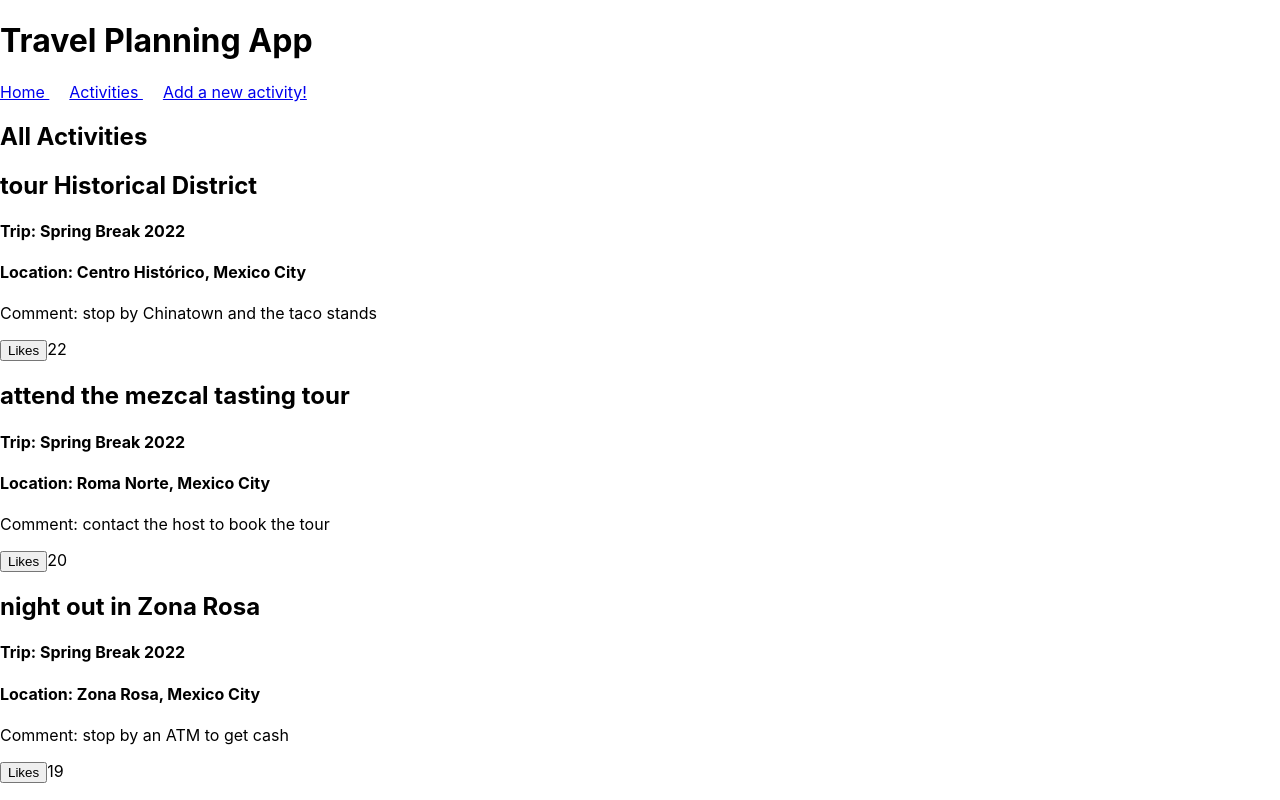
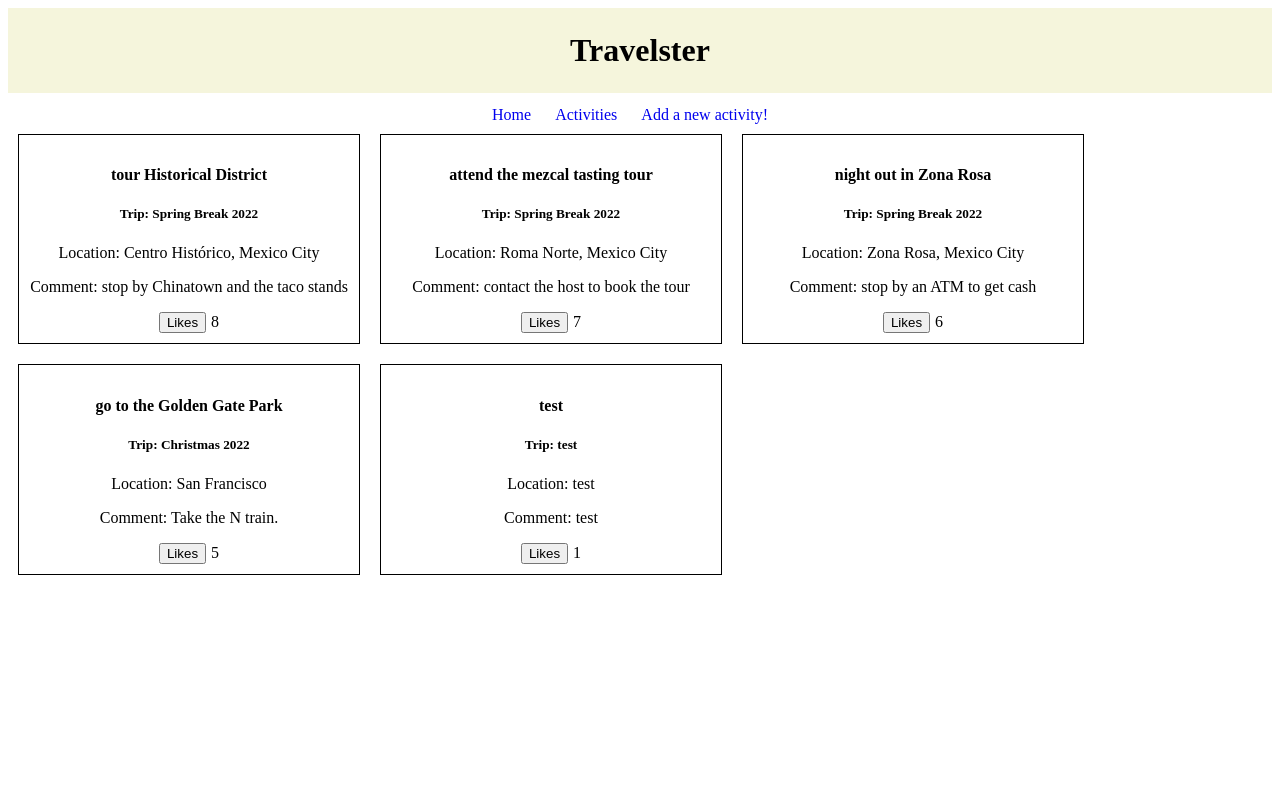
Before and after one commit to ttuannguyen/travelster-frontend, a React (Create React App) app: page /activities in a window 1280 px wide. Built offline with nearby package versions, Linux system fonts and the light colour scheme; no server answers; data requests are answered from the project's data file.

Commit message:
add some stylings with CSS for the components

```diff
--- a/db.json
+++ b/db.json
@@ -5,7 +5,7 @@
       "trip": "Spring Break 2022",
       "location": "Centro Histórico, Mexico City",
       "comment": "stop by Chinatown and the taco stands",
-      "likes": 22,
+      "likes": 8,
       "id": 1
     },
     {
@@ -13,7 +13,7 @@
       "trip": "Spring Break 2022",
       "location": "Roma Norte, Mexico City",
       "comment": "contact the host to book the tour",
-      "likes": 20,
+      "likes": 7,
       "id": 2
     },
     {
@@ -21,8 +21,24 @@
       "trip": "Spring Break 2022",
       "location": "Zona Rosa, Mexico City",
       "comment": "stop by an ATM to get cash",
-      "likes": 19,
+      "likes": 6,
       "id": 3
+    },
+    {
+      "name": "go to the Golden Gate Park",
+      "trip": "Christmas 2022",
+      "location": "San Francisco",
+      "comment": "Take the N train.",
+      "likes": 5,
+      "id": 4
+    },
+    {
+      "name": "test",
+      "trip": "test",
+      "location": "test",
+      "comment": "test",
+      "likes": 1,
+      "id": 5
     }
   ]
 }
--- a/src/App.css
+++ b/src/App.css
@@ -1,38 +1,14 @@
-.App {
+h1 {
   text-align: center;
+  background-color: beige;
+  margin: auto;
+  padding: 3vh 6vw;
 }
 
-.App-logo {
-  height: 40vmin;
-  pointer-events: none;
+
+/* Nav bar */
+
+#root > div:nth-child(2) {
+  text-align: center;
+  padding-top: 1%;
 }
-
-@media (prefers-reduced-motion: no-preference) {
-  .App-logo {
-    animation: App-logo-spin infinite 20s linear;
-  }
-}
-
-.App-header {
-  background-color: #282c34;
-  min-height: 100vh;
-  display: flex;
-  flex-direction: column;
-  align-items: center;
-  justify-content: center;
-  font-size: calc(10px + 2vmin);
-  color: white;
-}
-
-.App-link {
-  color: #61dafb;
-}
-
-@keyframes App-logo-spin {
-  from {
-    transform: rotate(0deg);
-  }
-  to {
-    transform: rotate(360deg);
-  }
-}
--- a/src/App.js
+++ b/src/App.js
@@ -1,7 +1,7 @@
 // import logo from './logo.svg';
-// import './App.css';
+import './App.css';
 import { BrowserRouter as Router, Routes, Route } from "react-router-dom";
-import Home from "./Home";
+import Home from "./components/Home";
 import Navbar from "./components/Navbar";
 import Activities from "./components/Activities";
 import Form from "./components/Form";
@@ -45,7 +45,7 @@ const App = () => {
 
   return (
     <Router>
-      <h1>Travel Planning App</h1>
+        <h1>Travelster</h1>
       <Navbar />
       <Routes>
         <Route exact path="/" element={ <Home quote={quote} />} />
--- a/src/Home.jsx
+++ /dev/null
@@ -1,22 +0,0 @@
-import React from 'react'
-import { Link, NavLink } from 'react-router-dom';
-
-const Home = ({quote}) => {
-  return (
-    <div>
-        <h3>Welcome to Phase 2 Project Home Page</h3>
-        <p>Lorem ipsum dolor sit amet consectetur adipisicing elit. Dolorum earum atque perferendis accusantium deserunt exercitationem illum consequuntur molestiae debitis pariatur. Deserunt voluptatum quaerat quasi placeat perspiciatis sunt, consequuntur quos eius.</p>
-
-
-        <h4>Would you rather stay in town and...</h4>
-        <h4>1) {quote.activity}</h4>
-        <h4>Or</h4>
-        <h4>2) <Link to="/activities">Travel</Link> ?</h4>
-
-
-
-    </div>
-  )
-}
-
-export default Home
--- a/src/components/Activities.jsx
+++ b/src/components/Activities.jsx
@@ -1,6 +1,5 @@
-import React from 'react'
-import Activity from './Activity'
-
+import React from 'react';
+import Activity from './Activity';
 
 
 const Activities = ({activities, handleUpdateLikes}) => {
@@ -9,8 +8,7 @@ const Activities = ({activities, handleUpdateLikes}) => {
   //console.log(allActivities)
 
   return (
-    <div>
-      <h2>All Activities</h2>
+    <div id="activities-container">
       {allActivities}
     </div>
   )
--- a/src/components/Activity.jsx
+++ b/src/components/Activity.jsx
@@ -5,10 +5,10 @@ import Likes from './Likes'
 const Activity = ({activity, handleUpdateLikes}) => {
 
   return (
-    <div>
-      <h2>{activity.name}</h2>
-      <h4>Trip: {activity.trip}</h4>
-      <h4>Location: {activity.location}</h4>
+    <div className="activity-card">
+      <h4>{activity.name}</h4>
+      <h5>Trip: {activity.trip}</h5>
+      <p>Location: {activity.location}</p>
       <p>Comment: {activity.comment}</p>
       <Likes activity={activity} handleUpdateLikes={handleUpdateLikes}/>
     </div>
--- a/src/components/Form.jsx
+++ b/src/components/Form.jsx
@@ -2,7 +2,7 @@ import React, {useState} from 'react';
 
 const Form = ({addActivity}) => {
 
-  const url = 'http://localhost:3000/data';
+  const url = 'http://localhost:3001/data';
   //const [activity, setActivity] = useState('');
   const [name, setName] = useState('');
   const [trip, setTrip] = useState('');
@@ -36,7 +36,7 @@ const Form = ({addActivity}) => {
       comment,
       likes: 1
     }
-    console.log(obj)
+    //console.log(obj)
 
     fetch(url, {
       method: 'POST',
@@ -47,15 +47,15 @@ const Form = ({addActivity}) => {
     })
     .then(res => res.json())
     .then(newActivity => {
-      console.log(newActivity)
+      //console.log(newActivity)
       addActivity(newActivity)
     })
   }
 
 
   return (
-    <div>
-      <h2>Add an activity</h2>
+    <div id="form">
+      <h2>Add an activity!</h2>
       <form onSubmit={handleSubmit}>
         <label>Activity Name</label><br />
         <input type='text' id='name' name='name' value={name} onChange={handleName} required /><br />
--- /dev/null
+++ b/src/components/Home.jsx
@@ -0,0 +1,19 @@
+import React from 'react'
+import { Link } from 'react-router-dom';
+
+const Home = ({quote}) => {
+  return (
+    <div id="home">
+        <h4>Welcome to Travelster!</h4>
+        <h4>Would you rather stay in town and...</h4>
+        <h4>1) {quote.activity}</h4>
+        <h4>Or</h4>
+        <h4>2) <Link style={{ textDecoration: 'none' }} to="/activities">Travel</Link> ?</h4>
+
+
+
+    </div>
+  )
+}
+
+export default Home
--- a/src/components/Likes.jsx
+++ b/src/components/Likes.jsx
@@ -15,15 +15,13 @@ const Likes = ({activity, handleUpdateLikes}) => {
             body: JSON.stringify(obj)
         })
         .then(res => res.json())
-        .then(json => {
-            handleUpdateLikes(json)
-        })
+        .then(json => handleUpdateLikes(json))
 
     }
 
     return (
         <span>
-            <button className="like-btn" onClick={handleLikeClick}>Likes</button>
+            <button className="like-btn" style={{ marginRight: "5px" }} onClick={handleLikeClick}>Likes</button>
             {activity.likes}
         </span>
     )
--- a/src/components/Navbar.jsx
+++ b/src/components/Navbar.jsx
@@ -1,12 +1,12 @@
 import React from 'react';
-import { Link, NavLink } from 'react-router-dom';
+import { NavLink } from 'react-router-dom';
 
 const Navbar = () => {
   return (
-      <div>
-          <NavLink style={{ marginRight: "20px" }} to="/"> Home </NavLink>
-          <NavLink style={{ marginRight: "20px" }} to="/activities"> Activities </NavLink>
-          <NavLink style={{ marginRight: "20px" }} to="/activities/new"> Add a new activity! </NavLink>
+      <div id="nav-bar">
+          <NavLink className="navlink" style={{ marginRight: "20px", textDecoration: 'none' }} to="/"> Home </NavLink>
+          <NavLink className="navlink" style={{ marginRight: "20px", textDecoration: 'none' }} to="/activities"> Activities </NavLink>
+          <NavLink className="navlink" style={{ marginRight: "20px", textDecoration: 'none' }} to="/activities/new"> Add a new activity! </NavLink>
       </div>
   )
 }
--- a/src/index.css
+++ b/src/index.css
@@ -1,13 +1,36 @@
-body {
-  margin: 0;
-  font-family: -apple-system, BlinkMacSystemFont, 'Segoe UI', 'Roboto', 'Oxygen',
-    'Ubuntu', 'Cantarell', 'Fira Sans', 'Droid Sans', 'Helvetica Neue',
-    sans-serif;
-  -webkit-font-smoothing: antialiased;
-  -moz-osx-font-smoothing: grayscale;
+/* Nav Bar */
+
+#nav-bar {
+  text-align: center;
+  padding-top: 1%;
 }
 
-code {
-  font-family: source-code-pro, Menlo, Monaco, Consolas, 'Courier New',
-    monospace;
+
+#home {
+  text-align: center;
 }
+
+#form {
+  text-align: center;
+}
+
+
+/* Containter for Activities*/
+#activities-container {
+  text-align: center;
+  display: flex;
+  flex-wrap: wrap;
+}
+
+/* Activity Cards */
+.activity-card {
+  border: 1px solid black;
+  margin: 10px 10px;
+  padding: 10px;
+  min-width: 320px;
+}
+
+/* padding: 10px;
+  margin: 10px auto;
+  width: 50%;
+  min-width: 400px; */
```
